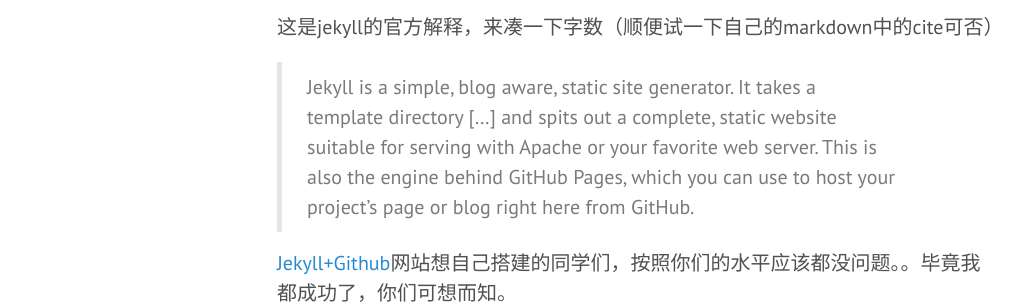
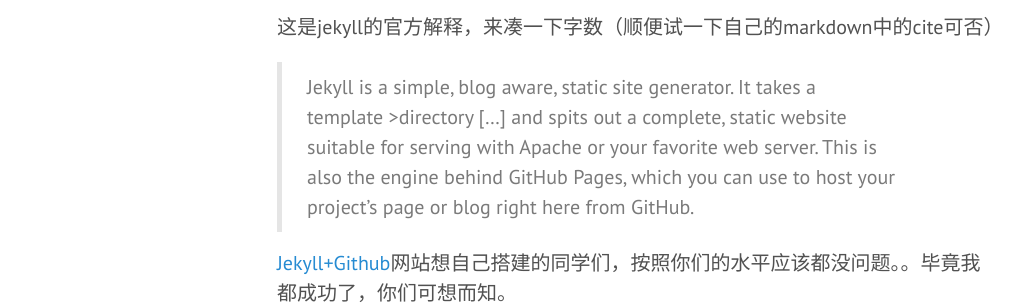
Before and after one commit to datagridview/blog, a Jekyll site: the page built from _posts/2017-02-10-Im-new-here.md, in a window 1280 px wide. Shown: the part 470-774 px from the top of the page, without its empty margins (3-1030 px from the left). Built offline with Jekyll 4.4.1, drawn with Linux system fonts in a browser that asks for light colours.

```diff
--- a/_posts/2017-02-10-Im-new-here.md
+++ b/_posts/2017-02-10-Im-new-here.md
@@ -6,7 +6,8 @@ title: 写在2017的开始吧
 不知道现在的我来写这一段话，是不是有一点晚，事实上是我在这个寒假里面倒也真正的很充实。看完了平凡的世界，为少安的信念折服，也为晓霞的死而惋惜；看了一点关于渗透的知识；看了一点python；研究了一点网络五层协议中的经典协议，学会了用BurpSuite抓包，会改HTTP头文件；昨天像一窍不通的孩子一样勉勉强强在github page上搭建好了jekyll，还学习了markdwn语法；就在几十分钟以前，我还刚刚学会了[git](http://www.liaoxuefeng.com/wiki/0013739516305929606dd18361248578c67b8067c8c017b000/)（以前都是混混百度上的,其实我推荐的这个也一般，下面评论总有人吵架...）现在在看jekyll的部署语法，明天一定会更加溜的！（我也不知道这话说的什么鬼）就这样吧，希望2017可以满足一下呗。当然现在的努力还是远远不够的，我们现在是，真的菜。
 
 这是jekyll的官方解释，来凑一下字数（顺便试一下自己的markdown中的cite可否）
-  > Jekyll is a simple, blog aware, static site generator. It takes a template directory [...] and spits out a complete, static website suitable for serving with Apache or your favorite web server. This is also the engine behind GitHub Pages, which you can use to host your project’s page or blog right here from GitHub.
+
+  >Jekyll is a simple, blog aware, static site generator. It takes a template >directory [...] and spits out a complete, static website suitable for serving with Apache or your favorite web server. This is also the engine behind GitHub Pages, which you can use to host your project’s page or blog right here from GitHub.
 
 [Jekyll+Github](http://jekyll.com.cn/)网站想自己搭建的同学们，按照你们的水平应该都没问题。。毕竟我都成功了，你们可想而知。
 
```
